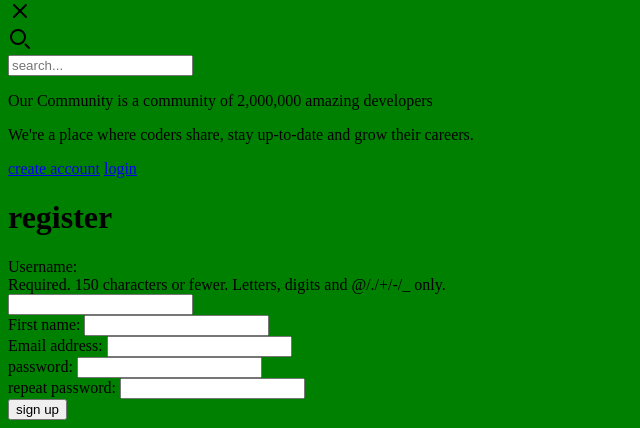
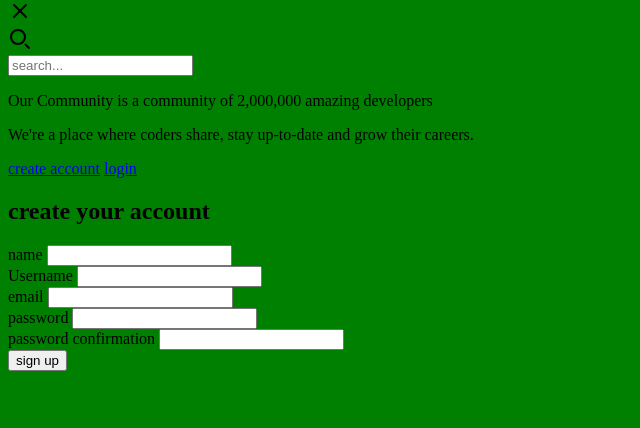
Before and after one commit to andrew-saeed/django-projects, a Django app: page /account/register/ in a window 1280 px wide. Shown: the part 1388-1816 px from the top of the page, without its empty margins (0-640 px from the left). After the commit the page ends 1759 px from the top, so only its background shows below. Run offline with Django 5.2, Linux system fonts and the light colour scheme.

Commit message:
style sign-up form and hide the aside.left-side within '/account/' path

```diff
--- a/account/forms.py
+++ b/account/forms.py
@@ -4,11 +4,14 @@ from .models import Profile
 
 class UserRegistrationForm(forms.ModelForm):
     password = forms.CharField(label='password', widget=forms.PasswordInput)
-    password2 = forms.CharField(label='repeat password', widget=forms.PasswordInput)
+    password2 = forms.CharField(label='password confirmation', widget=forms.PasswordInput)
+    email = forms.EmailField(label='email', required=True)
+    first_name = forms.CharField(label='name',required=True)
 
     class Meta:
         model = get_user_model()
-        fields = ['username', 'first_name', 'email']
+        fields = ['first_name', 'username', 'email']
+        help_texts = {'username':''}
 
     def clean_password2(self):
         cd = self.cleaned_data
--- a/account/templates/account/register.html
+++ b/account/templates/account/register.html
@@ -3,10 +3,48 @@
 {% block title %}edit{% endblock %}
 
 {% block content %}
-    <h1>register</h1>
-    <form action="{% url 'register' %}" method="post">
-        {{user_form}}
-        {% csrf_token %}
-        <button type="submit">sign up</button>
-    </form>
+
+    <section class="bg-primary-bg p-8 max-w-xl mx-auto md:round-xl">
+
+        <h1 class="text-base-1 capitalize font-bold pb-4">create your account</h1>
+
+        <form action="{% url 'register' %}" method="post" novalidate>
+
+            <div>
+                <label for="{{user_form.first_name.id_for_label}}">{{user_form.first_name.label}}</label>
+                {{user_form.first_name}}
+                {{user_form.first_name.errors}}
+            </div>
+
+            <div>
+                <label for="{{user_form.username.id_for_label}}">{{user_form.username.label}}</label>
+                {{user_form.username}}
+                {{user_form.username.errors}}
+            </div>
+
+            <div>
+                <label for="{{user_form.email.id_for_label}}">{{user_form.email.label}}</label>
+                {{user_form.email}}
+                {{user_form.email.errors}}
+            </div>
+
+            <div>
+                <label for="{{user_form.password.id_for_label}}">{{user_form.password.label}}</label>
+                {{user_form.password}}
+                {{user_form.password.errors}}
+            </div>
+
+            <div>
+                <label for="{{user_form.password2.id_for_label}}">{{user_form.password2.label}}</label>
+                {{user_form.password2}}
+                {{user_form.password2.errors}}
+            </div>
+
+            {% csrf_token %}
+
+            <div>
+                <button class="btn btn--blue" type="submit">sign up</button>
+            </div>
+        </form>
+    </section>
 {% endblock %}
--- a/blog/templates/blog/post/single.html
+++ b/blog/templates/blog/post/single.html
@@ -73,11 +73,12 @@
                 {% endfor %}
             </ul>
         </div>
-
     </section>
 
     <section class="bg-primary-bg px-16 py-8 mt-8 md:rounded-xl">
+
         <h2 class="text-medium mb-6">Read next</h2>
+
         <ul class="space-y-6">
             {% for similar_post in similar_posts %}
                 <li>
--- a/theme/templates/base.html
+++ b/theme/templates/base.html
@@ -24,10 +24,20 @@
 
             {% include 'partials/header.html' %}
 
-            <div class="main-container grid grid-cols-1 lg:grid-cols-[var(--left-side-w)_1fr]">
+            <div
+                class="main-container
+                {% if '/account/' not in request.path %}
+                    grid grid-cols-1 lg:grid-cols-[var(--left-side-w)_1fr]
+                {% endif %}"
+            >
 
                 <aside class="left-side
-                    max-lg:h-svh max-lg:w-(--left-side-w) max-lg:absolute max-lg:top-0 max-lg:-left-(--left-side-w) max-lg:z-20 max-lg:bg-primary-bg
+                    {% if '/account/' not in request.path %}
+                        max-lg:h-svh max-lg:w-(--left-side-w) max-lg:absolute max-lg:top-0 max-lg:-left-(--left-side-w) max-lg:z-20 max-lg:bg-primary-bg
+                    {% else %}
+                        min-lg:hidden
+                        h-svh w-(--left-side-w) absolute top-0 -left-(--left-side-w) z-20 bg-primary-bg
+                    {% endif %}
                     p-4 space-y-4"
                     aria-label="Primary sidebar"
                 >
--- a/theme/vite/tailwind.config.js
+++ b/theme/vite/tailwind.config.js
@@ -3,6 +3,7 @@ export default {
   content: [
     "../templates/**/*.html",
     "../../blog/templates/**/*.html",
+    "../../account/templates/**/*.html",
   ],
   theme: {
     extend: {},
```
Also changed, not shown: theme/vite/src/style.css (+24 -0 lines).
